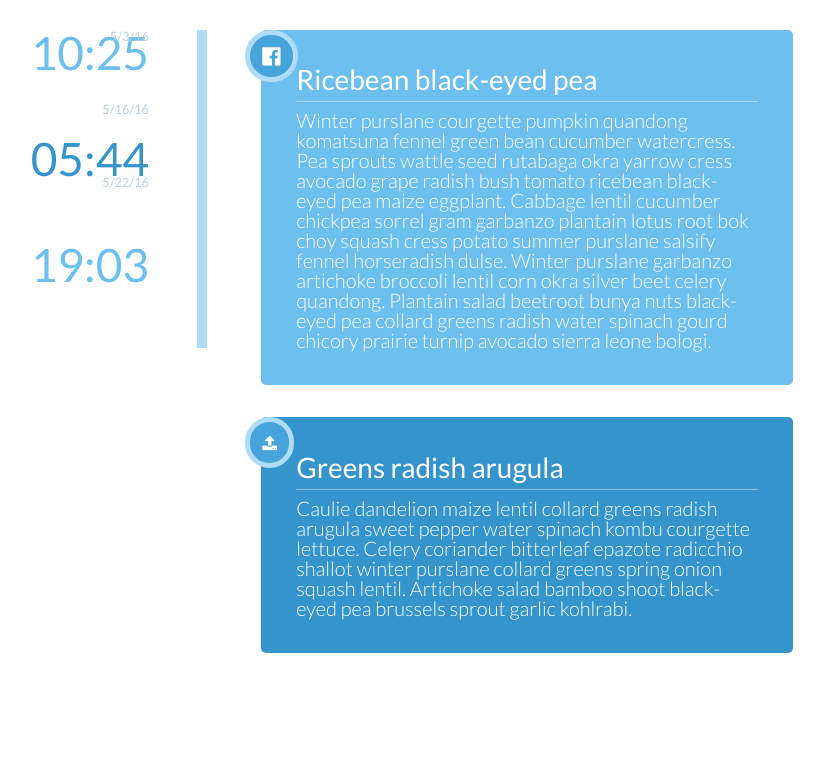
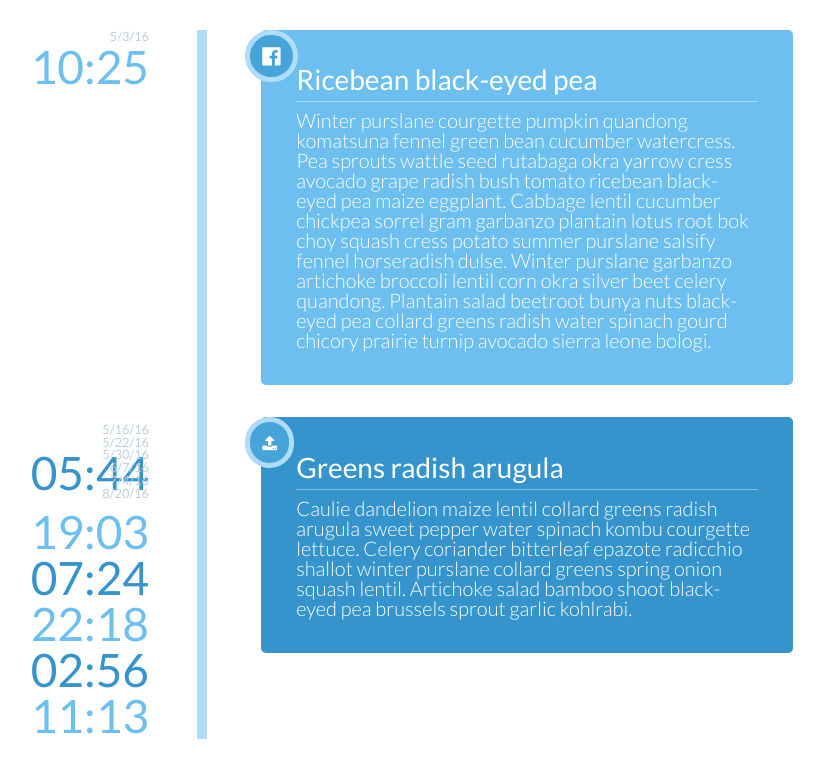
Before and after one commit to jjklong/vertical_timeline, a plain HTML site: page index.html in a window 1280 px wide. Shown: the whole page, without its empty margins (241-1065 px from the left). Drawn offline with nearby package versions, Linux system fonts and the light colour scheme.

Commit message:
first one works

```diff
--- a/index.html
+++ b/index.html
@@ -18,21 +18,29 @@
       <div class="left">
 
         <div class="timestamp">
-          <p class="odd">10:25</p>
-            <div class="space"></div>
-          <p class="even">05:44</p>
-            <div class="space"></div>
-          <p class="odd">19:03</p>
-            <div class="space"></div>
+          <p class="odd" id="one">10:25</p>
+            <!-- <div class="space"></div> -->
+          <p class="even" id="two">05:44</p>
+            <!-- <div class="space"></div> -->
+          <p class="odd" id="three">19:03</p>
+            <!-- <div class="space"></div> -->
+          <p class="even" id="four">07:24</p>
+          <p class="odd" id="five">22:18</p>
+          <p class="even" id="six">02:56</p>
+          <p class="odd" id="seven">11:13</p>
         </div>
 
         <div class="date">
-          <p>5/3/16</p>
-            <div class="space"></div>
-          <p>5/16/16</p>
-            <div class="space"></div>
-          <p>5/22/16</p>
-            <div class="space"></div>
+          <p class="one">5/3/16</p>
+            <!-- TRIED THIS FIRST*********<div class="space"></div>************ -->
+          <p class="two">5/16/16</p>
+            <!-- <div class="space"></div> -->
+          <p class="three">5/22/16</p>
+            <!-- <div class="space"></div> -->
+          <p class="four">5/30/16</p>
+          <p class="five">6/7/16</p>
+          <p class="six">7/4/16</p>
+          <p class="seven">8/20/16</p>
         </div>
 
       </div>
--- a/styles.css
+++ b/styles.css
@@ -33,9 +33,21 @@ body{
   text-align: right;
 }
 
-.space{
-  margin: 2% 0 40% 0;
+p.one{
+  margin: 0 0 0 0;
 }
+p.two{
+  margin: 380px 0 0 0;
+}
+p.three{
+  margin: 0 0 0 0;
+}
+
+
+
+                  /*  TRIED FIRST.space{
+                      margin: 2% 0 40% 0;
+                      }*/
 
 .timestamp{
   font-size: 46px;
@@ -54,6 +66,21 @@ body{
 .timestamp > .even {
   color: #3594cb;
 }
+
+p#one.odd {
+  line-height: 1em;
+  padding-top: 9%;
+}
+p#two.even {
+  line-height: 1em;
+  padding-top: 360px;
+}
+p#three.odd {
+  line-height: 1em;
+  padding-top: 9%;
+}
+
+
 
 /*ICONS*/
 
```
